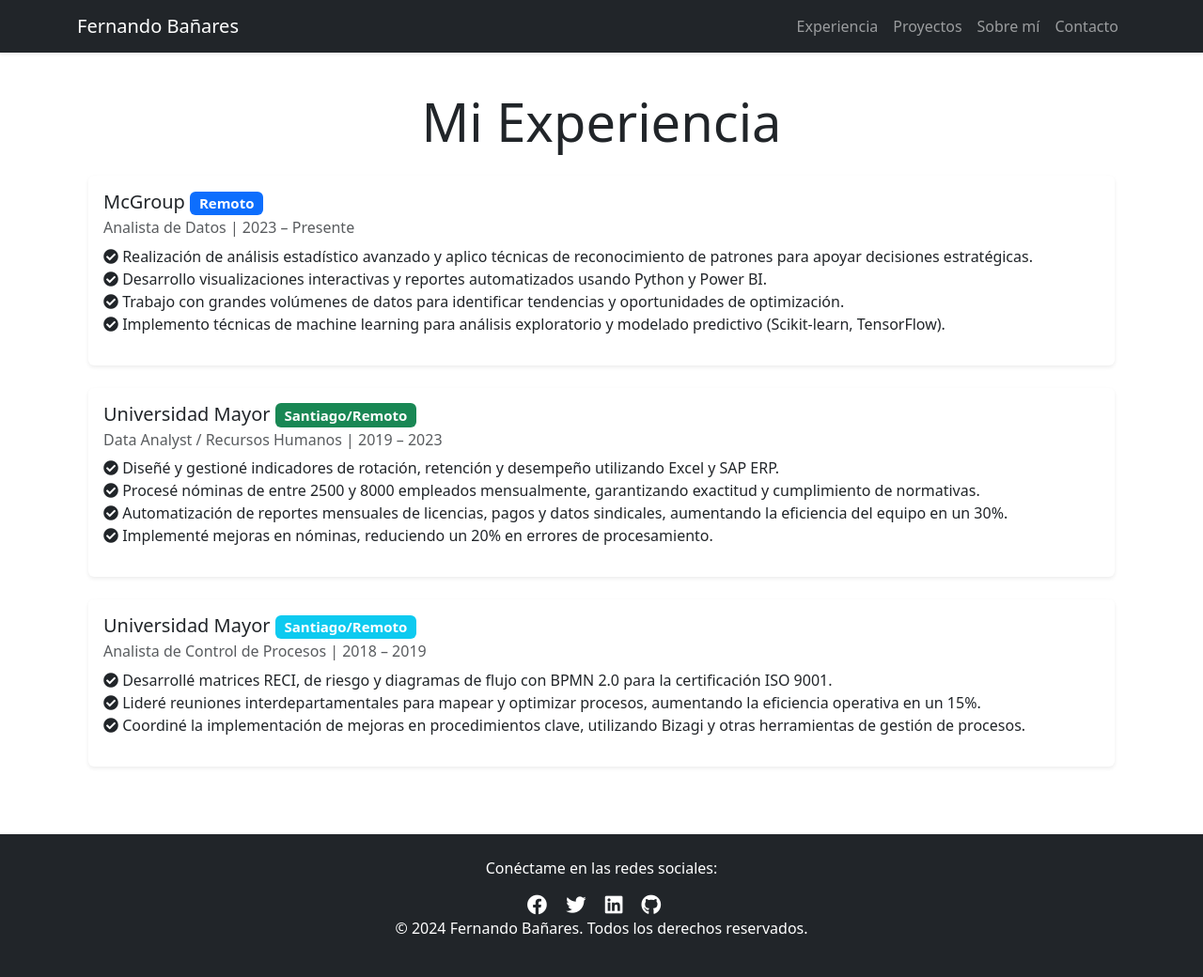
After one commit to fernandobanares/portafolio1, a Django app: template templates/experiencia.html in a window 1280 px wide. The commit adds this page. Shown: the whole page at 94% size. Run offline with Django 5.2, Linux system fonts and the light colour scheme; the template is opened without the code that fills it, so the values that code supplies are empty; parts of the project's set-up code (start-up, migrations or seed data) failed here and were passed over.

Commit message:
Se añade la pagina experiencia

```diff
--- a/myapp/urls.py
+++ b/myapp/urls.py
@@ -5,4 +5,5 @@ urlpatterns = [
     path('', views.home, name='home'),
     path('sobre-mi/', views.sobre_mi, name='sobre_mi'),
     path('proyectos/', views.lista_proyectos, name='proyectos'),
+    path('proyectos/', views.proyectos, name='proyectos'),
 ]
--- a/myapp/views.py
+++ b/myapp/views.py
@@ -11,3 +11,6 @@ def sobre_mi(request):
 def lista_proyectos(request):
     proyectos = Proyecto.objects.all()
     return render(request, 'proyectos.html', {'proyectos': proyectos})
+
+def experiencia(request):
+    return render(request, 'experiencia.html')
--- a/templates/base.html
+++ b/templates/base.html
@@ -24,7 +24,7 @@
             <div class="collapse navbar-collapse" id="navbarNav">
                 <ul class="navbar-nav ms-auto">
                     <li class="nav-item">
-                        <a class="nav-link" href="#">Inicio</a>
+                        <a class="nav-link" href="{% url 'experiencia' %}">Experiencia</a>
                     </li>
                     <li class="nav-item">
                         <a class="nav-link" href="{% url 'proyectos' %}">Proyectos</a>
--- /dev/null
+++ b/templates/experiencia.html
@@ -0,0 +1,57 @@
+{% extends 'base.html' %}
+
+{% block content %}
+<div class="container">
+    <h1 class="display-4 text-center mb-4">Mi Experiencia</h1>
+
+    <!-- Sección de experiencia -->
+    <div class="row">
+        <!-- Experiencia 1 - McGroup -->
+        <div class="col-md-12 mb-4">
+            <div class="card shadow-sm border-0">
+                <div class="card-body">
+                    <h5 class="card-title">McGroup <span class="badge bg-primary">Remoto</span></h5>
+                    <h6 class="card-subtitle mb-2 text-muted">Analista de Datos | 2023 – Presente</h6>
+                    <ul class="list-unstyled">
+                        <li><i class="fas fa-check-circle"></i> Realización de análisis estadístico avanzado y aplico técnicas de reconocimiento de patrones para apoyar decisiones estratégicas.</li>
+                        <li><i class="fas fa-check-circle"></i> Desarrollo visualizaciones interactivas y reportes automatizados usando Python y Power BI.</li>
+                        <li><i class="fas fa-check-circle"></i> Trabajo con grandes volúmenes de datos para identificar tendencias y oportunidades de optimización.</li>
+                        <li><i class="fas fa-check-circle"></i> Implemento técnicas de machine learning para análisis exploratorio y modelado predictivo (Scikit-learn, TensorFlow).</li>
+                    </ul>
+                </div>
+            </div>
+        </div>
+
+        <!-- Experiencia 2 - Universidad Mayor (Data Analyst) -->
+        <div class="col-md-12 mb-4">
+            <div class="card shadow-sm border-0">
+                <div class="card-body">
+                    <h5 class="card-title">Universidad Mayor <span class="badge bg-success">Santiago/Remoto</span></h5>
+                    <h6 class="card-subtitle mb-2 text-muted">Data Analyst / Recursos Humanos | 2019 – 2023</h6>
+                    <ul class="list-unstyled">
+                        <li><i class="fas fa-check-circle"></i> Diseñé y gestioné indicadores de rotación, retención y desempeño utilizando Excel y SAP ERP.</li>
+                        <li><i class="fas fa-check-circle"></i> Procesé nóminas de entre 2500 y 8000 empleados mensualmente, garantizando exactitud y cumplimiento de normativas.</li>
+                        <li><i class="fas fa-check-circle"></i> Automatización de reportes mensuales de licencias, pagos y datos sindicales, aumentando la eficiencia del equipo en un 30%.</li>
+                        <li><i class="fas fa-check-circle"></i> Implementé mejoras en nóminas, reduciendo un 20% en errores de procesamiento.</li>
+                    </ul>
+                </div>
+            </div>
+        </div>
+
+        <!-- Experiencia 3 - Universidad Mayor (Analista de Control de Procesos) -->
+        <div class="col-md-12 mb-4">
+            <div class="card shadow-sm border-0">
+                <div class="card-body">
+                    <h5 class="card-title">Universidad Mayor <span class="badge bg-info">Santiago/Remoto</span></h5>
+                    <h6 class="card-subtitle mb-2 text-muted">Analista de Control de Procesos | 2018 – 2019</h6>
+                    <ul class="list-unstyled">
+                        <li><i class="fas fa-check-circle"></i> Desarrollé matrices RECI, de riesgo y diagramas de flujo con BPMN 2.0 para la certificación ISO 9001.</li>
+                        <li><i class="fas fa-check-circle"></i> Lideré reuniones interdepartamentales para mapear y optimizar procesos, aumentando la eficiencia operativa en un 15%.</li>
+                        <li><i class="fas fa-check-circle"></i> Coordiné la implementación de mejoras en procedimientos clave, utilizando Bizagi y otras herramientas de gestión de procesos.</li>
+                    </ul>
+                </div>
+            </div>
+        </div>
+    </div>
+</div>
+{% endblock %}
```
